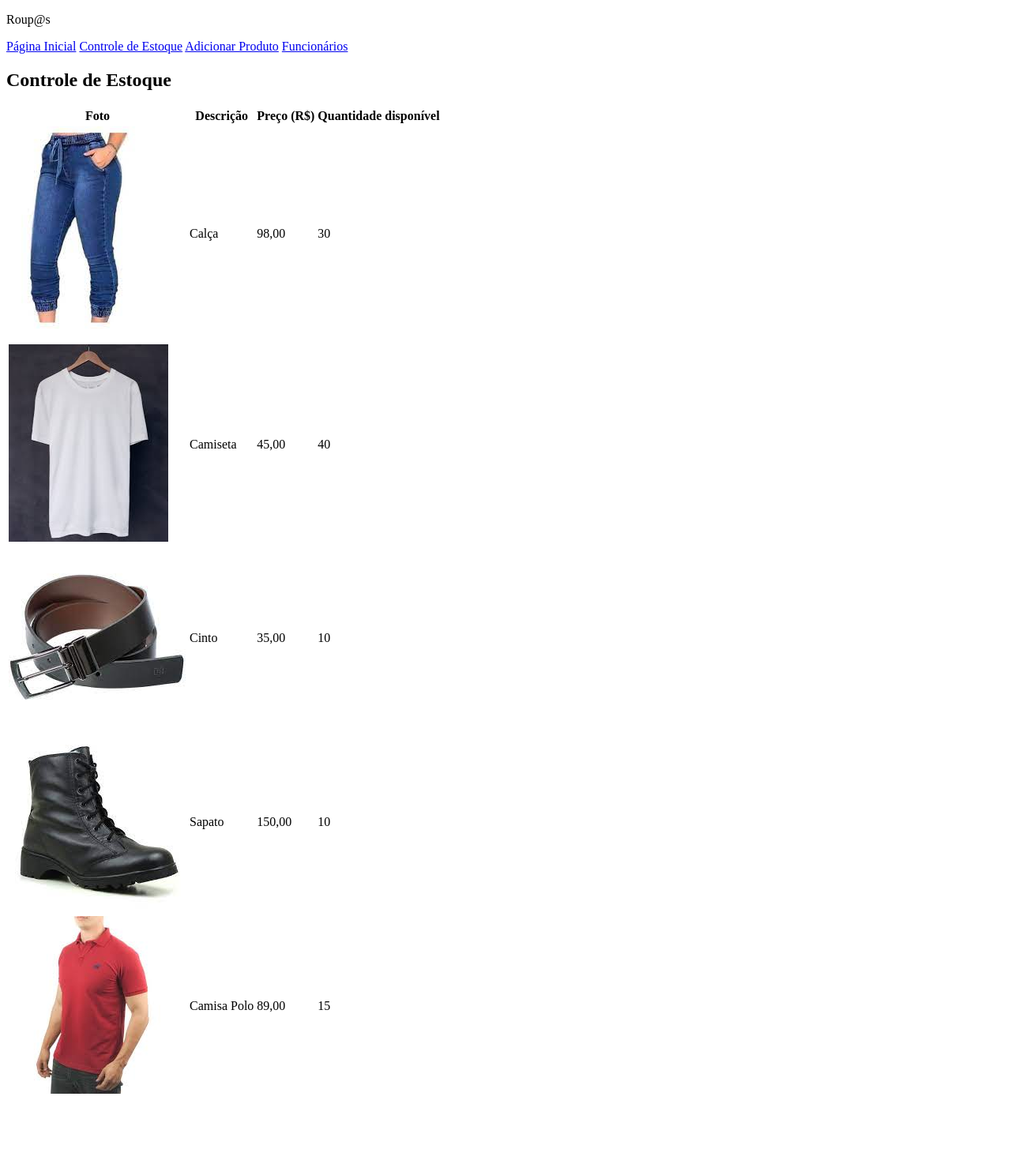
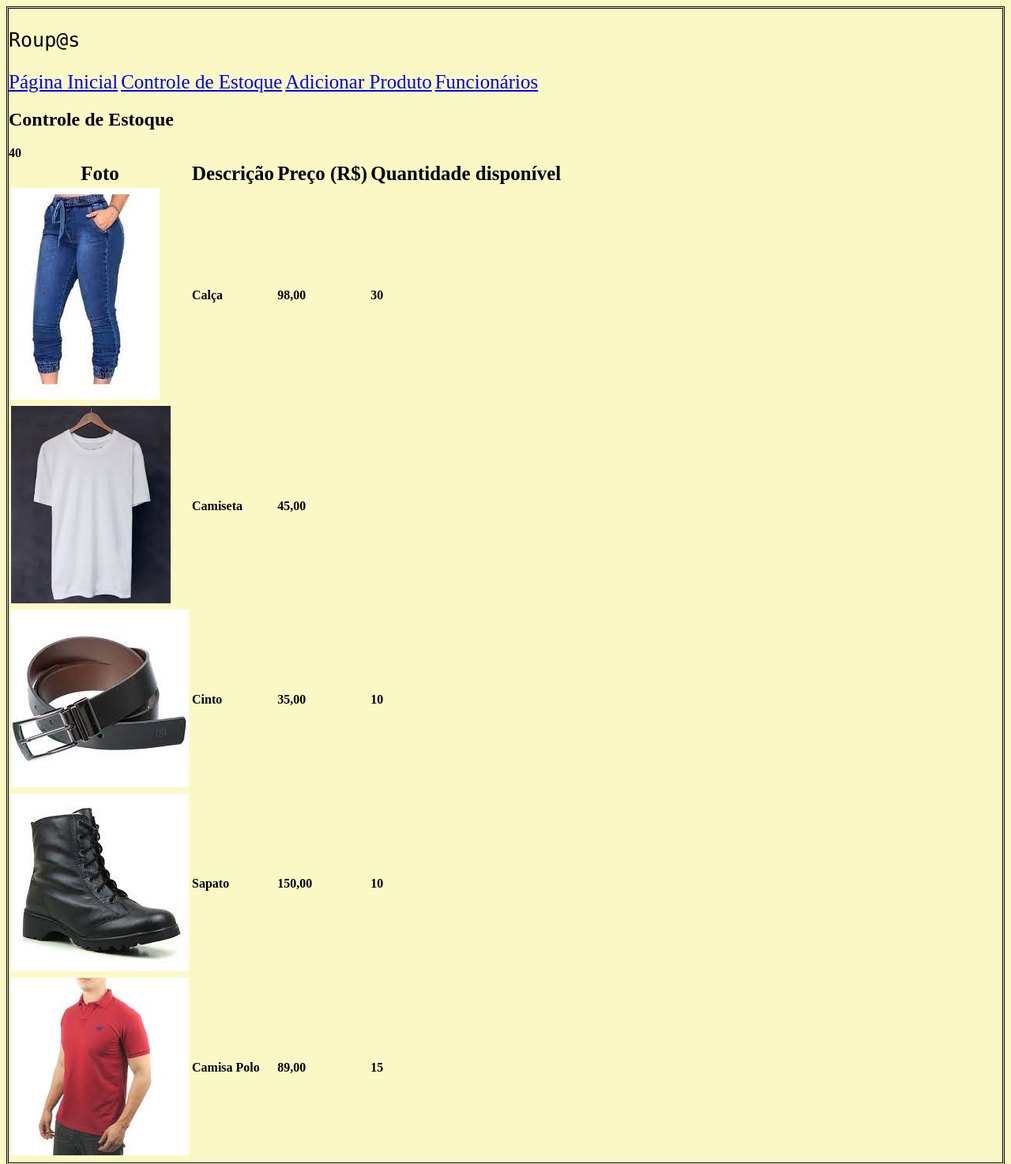
Before and after one commit to future4code/shaw-Marcel-Bruno, a plain HTML site: page modulo1/html-sistema-loja/ctrl-estoque.html in a window 1280 px wide. Shown: the top 1474 px of the page at 79% size. Before the commit the page ends 1402 px from the top, so only its background shows below. Drawn offline with Linux system fonts and the light colour scheme.

Commit message:
Aula CSS sistema loja

```diff
--- /dev/null
+++ b/modulo1/html-sistema-loja/Estilizacao.CSS
@@ -0,0 +1,29 @@
+#fundoPagina{
+    background-color: rgb(250, 249, 198);
+}
+
+.bordaPagina{
+    border-style: double
+}
+
+.alinharCentro{
+    text-align: center;
+}
+
+.alteraFonte{
+    font-family: "lucida console";
+}
+
+#tamanhoFonte{
+    font-size: 25px;
+}
+
+#estiloFonte{
+font-weight: bold;
+}
+
+#formFunc{
+    background-color:#f2f2f2;
+    border:1px solid #000;
+    padding:5px;
+}
--- a/modulo1/html-sistema-loja/ctrl-estoque.html
+++ b/modulo1/html-sistema-loja/ctrl-estoque.html
@@ -5,60 +5,61 @@
     <meta name="viewport" content="width=device-width, initial-scale=1.0">
     <meta http-equiv="X-UA-Compatible" content="ie=edge">
     <title>Controle de Estoque</title>
+    <link rel="stylesheet" type="text/CSS" href="Estilizacao.CSS">
 </head>
-<body>
+<body id="fundoPagina" class="bordaPagina">
     <div>
-        <p>Roup@s</p>
+        <p class="alteraFonte" id="tamanhoFonte" id="estiloFonte">Roup@s</p>
     </div>
 
     <div>
-        <a href="file:///C:/Users/NT/shaw-Marcel-Bruno/modulo1/html-sistema-loja/index.html">Página Inicial</a>
-        <a href="file:///C:/Users/NT/shaw-Marcel-Bruno/modulo1/html-sistema-loja/ctrl-estoque.html">Controle de Estoque</a>
-        <a href="file:///C:/Users/NT/shaw-Marcel-Bruno/modulo1/html-sistema-loja/add-produto.html">Adicionar Produto</a>
-        <a href="file:///C:/Users/NT/shaw-Marcel-Bruno/modulo1/html-sistema-loja/funcionarios.html">Funcionários</a>
+        <a href="file:///C:/Users/NT/shaw-Marcel-Bruno/modulo1/html-sistema-loja/index.html" id="tamanhoFonte" id="estiloFonte">Página Inicial</a>
+        <a href="file:///C:/Users/NT/shaw-Marcel-Bruno/modulo1/html-sistema-loja/ctrl-estoque.html" id="tamanhoFonte" id="estiloFonte">Controle de Estoque</a>
+        <a href="file:///C:/Users/NT/shaw-Marcel-Bruno/modulo1/html-sistema-loja/add-produto.html" id="tamanhoFonte" id="estiloFonte">Adicionar Produto</a>
+        <a href="file:///C:/Users/NT/shaw-Marcel-Bruno/modulo1/html-sistema-loja/funcionarios.html" id="tamanhoFonte" id="estiloFonte">Funcionários</a>
     </div>
 
     <h2>Controle de Estoque</h2>
 
     <table>
         <tr>
-            <th>Foto</th>
-            <th>Descrição</th>
-            <th>Preço (R$)</th>
-            <th>Quantidade disponível</th>
+            <th id="tamanhoFonte">Foto</th>
+            <th id="tamanhoFonte">Descrição</th>
+            <th id="tamanhoFonte">Preço (R$)</th>
+            <th id="tamanhoFonte">Quantidade disponível</th>
         </tr>
 
         <tr>
             <td><img src="Imagens/calca.jfif" alt="Calça Jeans Feminina"/></td>
-            <td> Calça </td>
-            <td> 98,00 </td>
-            <td> 30 </td>
+            <td id="estiloFonte"> Calça </td>
+            <td id="estiloFonte"> 98,00 </td>
+            <td id="estiloFonte"> 30 </td>
         </tr>
 
         <tr>
             <td><img src="Imagens/camiseta.jfif" alt="Camiseta simples de manga curta"/></td>
-            <td> Camiseta </td>
-            <td> 45,00 </td>
-            <td> 40 </td>
+            <td id="estiloFonte"> Camiseta </td>
+            <td id="estiloFonte"> 45,00 </td>
+            <t id="estiloFonte"d> 40 </td>
         </tr>
 
         <tr>
             <td><img src="Imagens/cinto.jfif" alt="Cinto de couro social"/></td>
-            <td> Cinto </td>
-            <td> 35,00 </td>
-            <td> 10 </td>
+            <td id="estiloFonte"> Cinto </td>
+            <td id="estiloFonte"> 35,00 </td>
+            <td id="estiloFonte"> 10 </td>
         </tr>
 
         <tr>
             <td><img src="Imagens/bota.jfif" alt="Bota de couro masculina de cano longo"/></td>
-            <td> Sapato </td>
-            <td> 150,00 </td>
-            <td> 10 </td>
+            <td id="estiloFonte"> Sapato </td>
+            <td id="estiloFonte"> 150,00 </td>
+            <td id="estiloFonte"> 10 </td>
         </tr>
         <td><img src="Imagens/gola polo.jfif" alt="Camisa gola polo masculina"/></td>
-            <td> Camisa Polo </td>
-            <td> 89,00 </td>
-            <td> 15 </td>
+            <td id="estiloFonte"> Camisa Polo </td>
+            <td id="estiloFonte"> 89,00 </td>
+            <td id="estiloFonte"> 15 </td>
         <tr>
 
         </tr>
```
Also changed, not shown: modulo1/html-sistema-loja/add-produto.html (+12 -11 lines), modulo1/html-sistema-loja/funcionarios.html (+16 -11 lines), modulo1/html-sistema-loja/index.html (+15 -13 lines), 3 other files.
